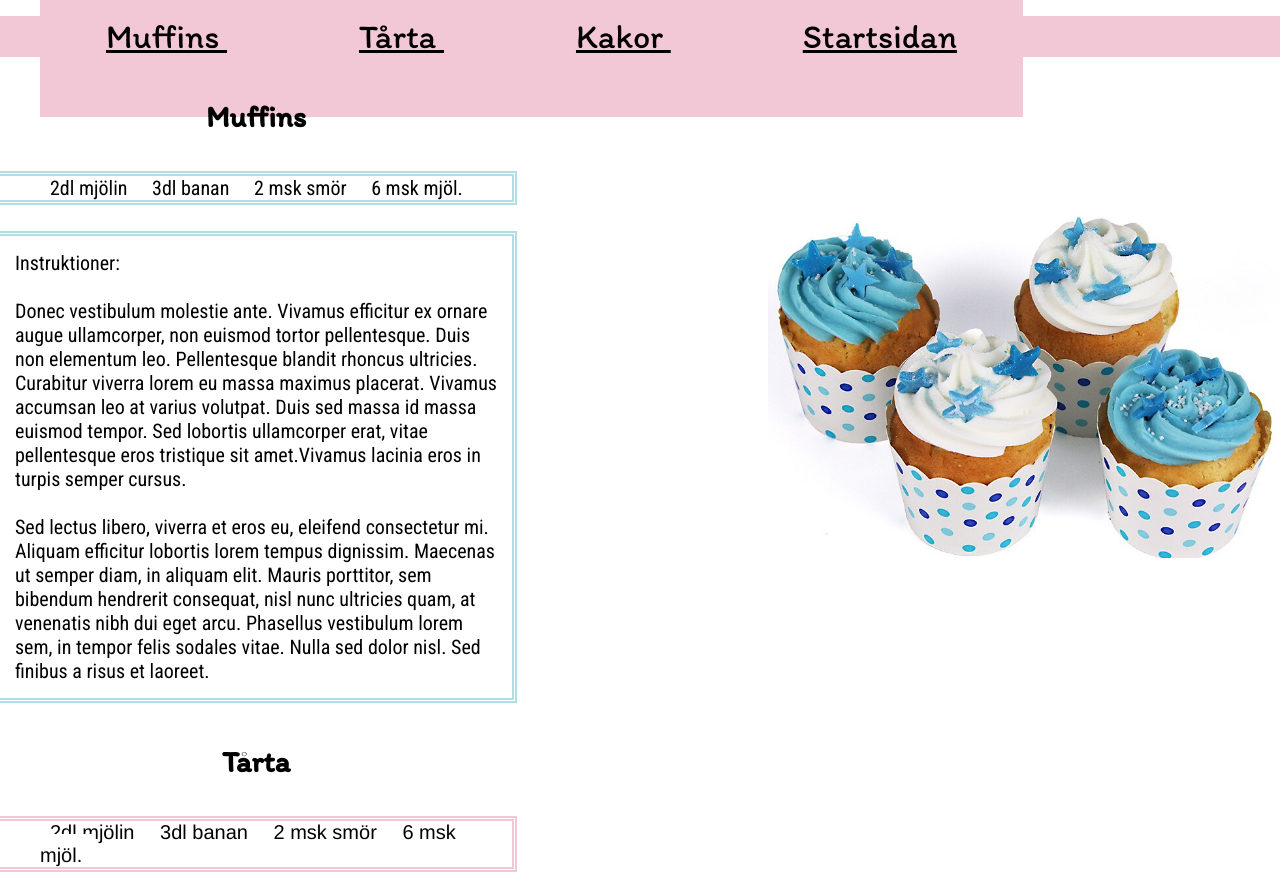
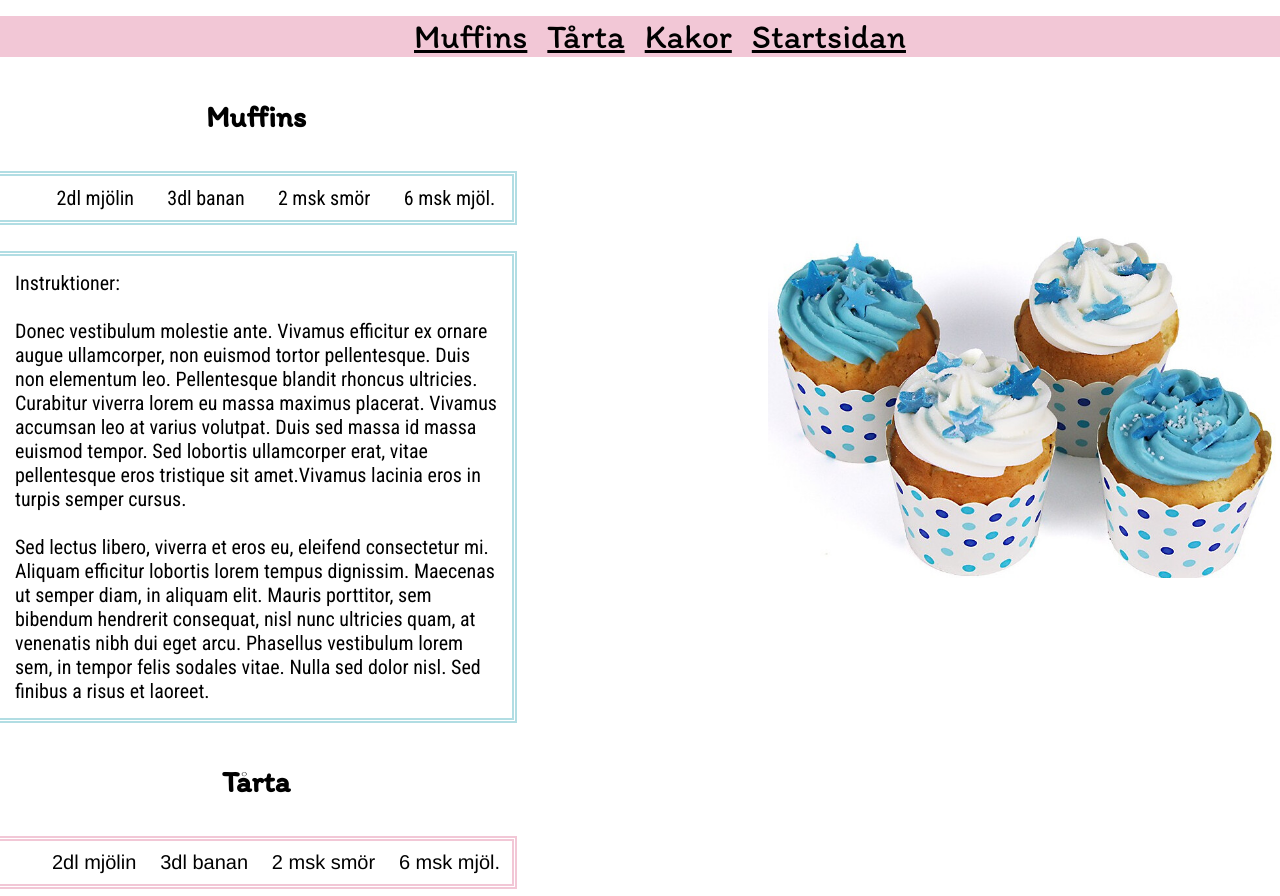
Before and after one commit to junilasota/bakning, a plain HTML site: page recept.html in a window 1280 px wide. Shown: the top 896 px of the page. Drawn offline with Linux system fonts and the light colour scheme.

Commit message:
Vecka 18 söndag

```diff
--- a/style.css
+++ b/style.css
@@ -24,7 +24,10 @@ h2 {
 
 
 .navlista {color:black;
-  background-color: #f2c7d6
+  background-color: #f2c7d6;
+  display: flex;
+  justify-content:center;
+
 
 }
 .navlista li{
@@ -34,13 +37,15 @@ h2 {
   text-align: center;
   font-size: 34px;
   background-color: #f2c7d6;
-   padding: 60px 66px;
+   padding: 0px 10px;
    font-family: 'Itim', cursive;
 
 }
 
 .ingredienser
-  { color:black;
+  { display:flex;
+    justify-content: space-around;
+    color:black;
     background-color:white;
     outline-color:#b1dde3;
     outline-width: thick;
@@ -170,7 +175,9 @@ img {vertical-align: middle;}
 
 /* Recept 2*/
 .ingredienser2
-  { color:black;
+  { display:flex;
+    justify-content: space-around;
+    color:black;
     background-color:white;
     outline-color:#f2c7d6;
     outline-width: thick;
@@ -199,7 +206,9 @@ img {vertical-align: middle;}
 }
 /* Recept 3*/
 .ingredienser3
-  { color:black;
+  { display:flex;
+    justify-content: space-around;
+    color:black;
     background-color:white;
     outline-color:#fad987;
     outline-width: thick;
```
